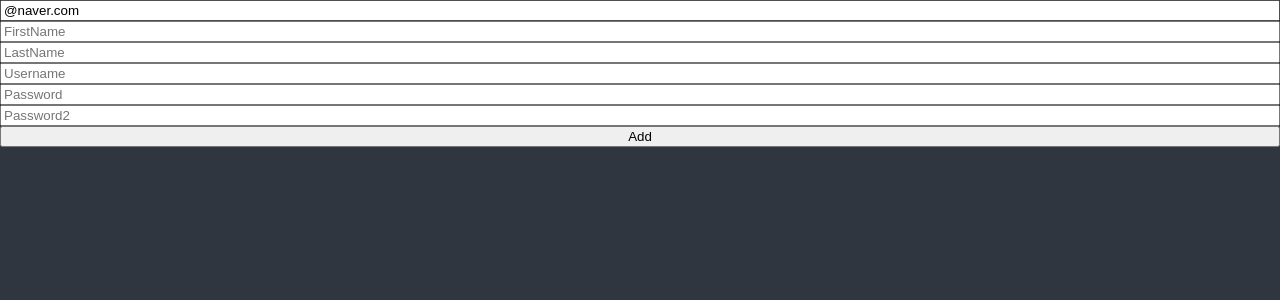
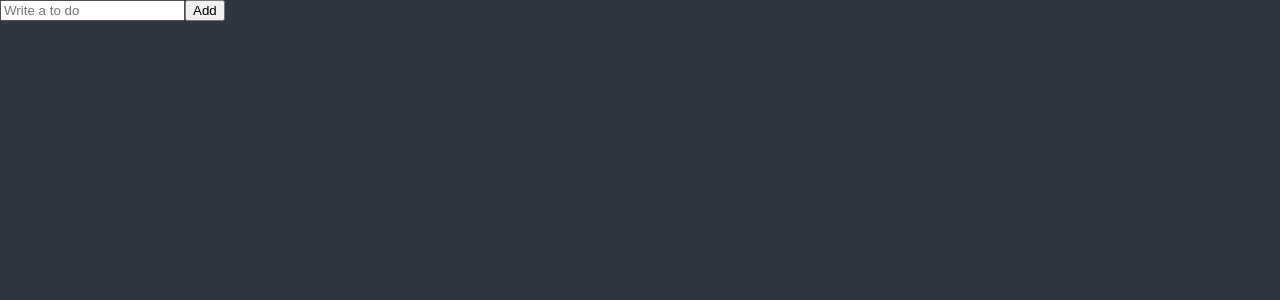
Before and after one commit to wujuno/react-master, a React (Create React App) app: page / in a window 1280 px wide. Shown: the top 300 px of the page. Built offline with nearby package versions, Linux system fonts and the light colour scheme.

Commit message:
todo setup
using react-hook-form
*setValue

```diff
--- a/src/components/ToDoList.tsx
+++ b/src/components/ToDoList.tsx
@@ -1,81 +1,30 @@
 import {useForm} from "react-hook-form"
-import { DefaultValue, errorSelector } from "recoil";
-
-
-/* function ToDoList() {
-    const [toDO, setToDO] = useState("");
-    const onChange = (event:React.FormEvent<HTMLInputElement>) => {
-        setToDO(event.currentTarget.value)
-    };
-    const onSubmit = (event:React.FormEvent<HTMLFormElement>)=> {
-        event.preventDefault();
-        console.log(toDO);
-    };
-    return (
-        <div>
-            <form onSubmit={onSubmit}>
-                <input onChange={onChange} value={toDO} placeholder="Write a to do"/>
-                <button></button>
-            </form>
-        </div>
-    );
-} */
 
 interface IForm {
-    Email: string;
-    FirstName: string;
-    LastName: string;
-    Username: string;
-    Password: string;
-    Password2: string;
-    extraError?: string,
+    toDo: string
 }
 
-
 function ToDoList() {
-    const {register, handleSubmit, formState:{errors}, setError } = useForm<IForm>({defaultValues:{Email:"@naver.com"}});
-    const onvalid = (data:IForm) => {
-        if(data.Password !== data.Password2){
-           return setError("Password", {message: "Password are not the same"},{shouldFocus:true});
-        }
-        setError("extraError", {message: "Server offline."});
+    const {register, handleSubmit, setValue} = useForm<IForm>();
+    const onSubmit = (data:IForm)=>{
+        console.log(`add to do`, data.toDo);
+        setValue("toDo", "")
     }
     return (
         <div>
-            <form style={{display: "flex", flexDirection: "column"}} onSubmit={handleSubmit(onvalid)}>
-                <input {...register("Email", {
-                    required: "Email is required",
-                    pattern: {
-                        value: /^[A-Za-z0-9._%+-]+@naver.com$/,
-                        message: "Only naver.com emails allowed"
-                    }
-                })} placeholder="Email"/>
-                <p>{errors?.Email?.message}</p>
-                <input {...register("FirstName",{
-                    required:"write here",
-                    validate: {
-                        nico:(value) => value.includes("nico") ? "no nico allowed" : true,
-                        nick:(value) => value.includes("nick") ? "no nick allowed" : true,
-                    }
-                    })
-                } placeholder="FirstName"/>
-                <p>{errors?.FirstName?.message}</p>
-                <input {...register("LastName",{required:"write here"})} placeholder="LastName"/>
-                <p>{errors?.LastName?.message}</p>
-                <input {...register("Username",{required:"write here", minLength:{
-                    value:3,
-                    message:"Your Username is too short"
-                }})} placeholder="Username"/>
-                <p>{errors?.Username?.message}</p>
-                <input {...register("Password",{required:"Your password is required", minLength:5})} placeholder="Password"/>
-                <p>{errors?.Password?.message}</p>
-                <input {...register("Password2",{required:"write here", minLength:5})} placeholder="Password2"/>
-                <p>{errors?.Password2?.message}</p>
+            <form onSubmit={handleSubmit(onSubmit)} >
+                <input {...register("toDo", {
+                    required:"Please write a To Do",
+                    })}  placeholder="Write a to do"/>
                 <button>Add</button>
-                <p>{errors?.extraError?.message}</p>
             </form>
         </div>
     );
 }
 
+
+
+
+
+
 export default ToDoList;
```
